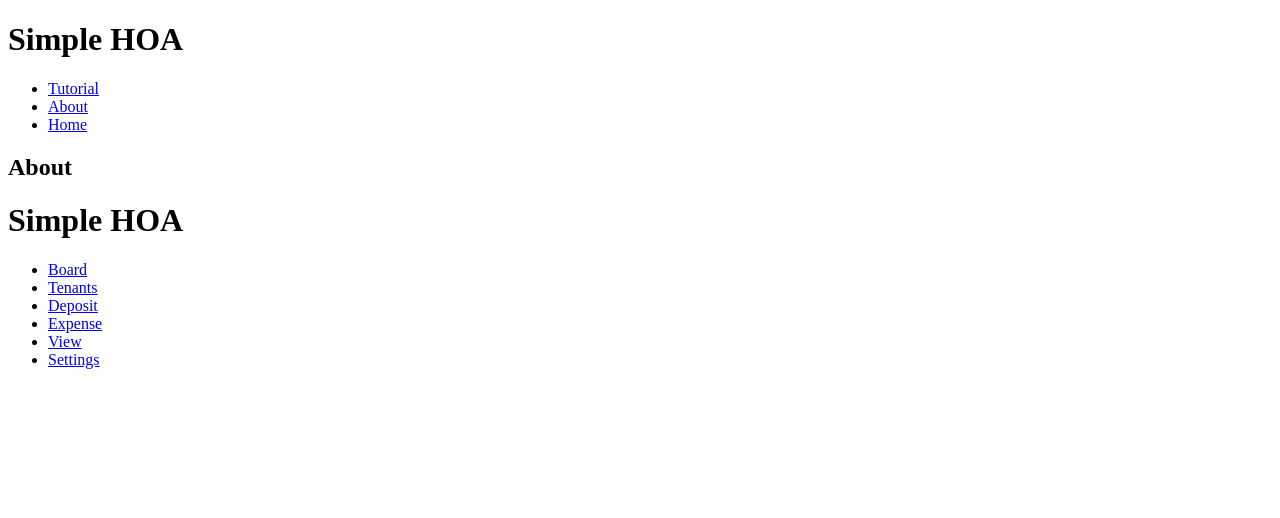
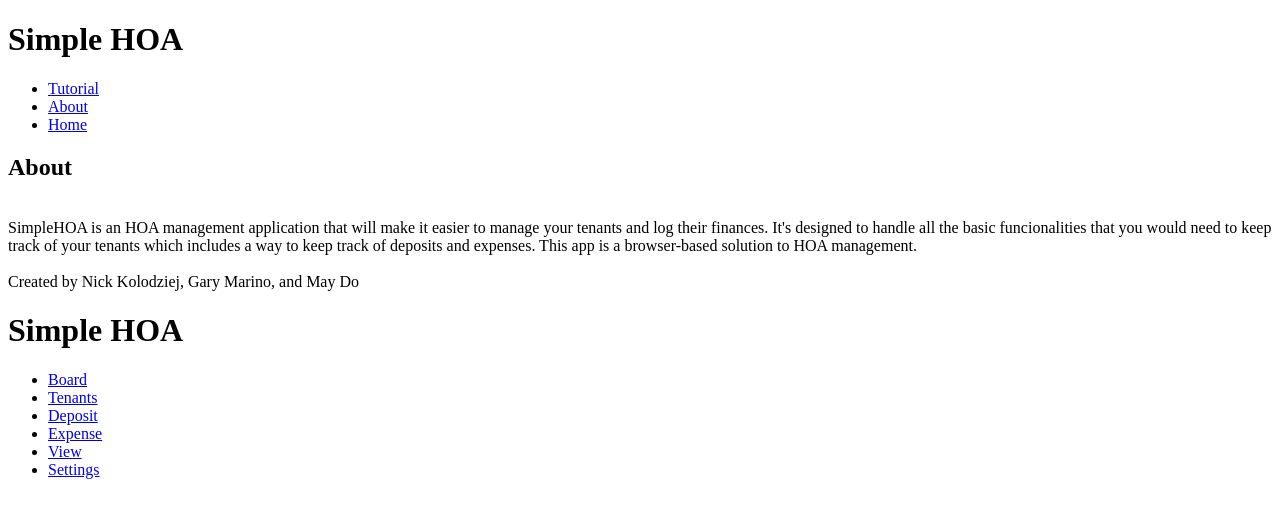
Before and after one commit to Silent-Echo-JS/Greenfield, a React app: page /About in a window 1280 px wide. Shown: the top 518 px of the page. Built offline with nearby package versions, Linux system fonts and the light colour scheme; the HTML template or start-up script is replaced by a standard one.

Commit message:
updated About pages

```diff
--- a/client/src/components/HomePages/About.jsx
+++ b/client/src/components/HomePages/About.jsx
@@ -5,6 +5,12 @@ class About extends React.Component {
     return (
       <div className="homePages">
         <h2>About</h2>
+        <br/>
+        SimpleHOA is an HOA management application that will make it easier to manage your tenants and log their finances.
+        It's designed to handle all the basic funcionalities that you would need to keep track of your tenants which includes a way to keep track of deposits and expenses.
+        This app is a browser-based solution to HOA management.
+        <br/><br/>
+        Created by Nick Kolodziej, Gary Marino, and May Do
       </div>
     )
   }
```
